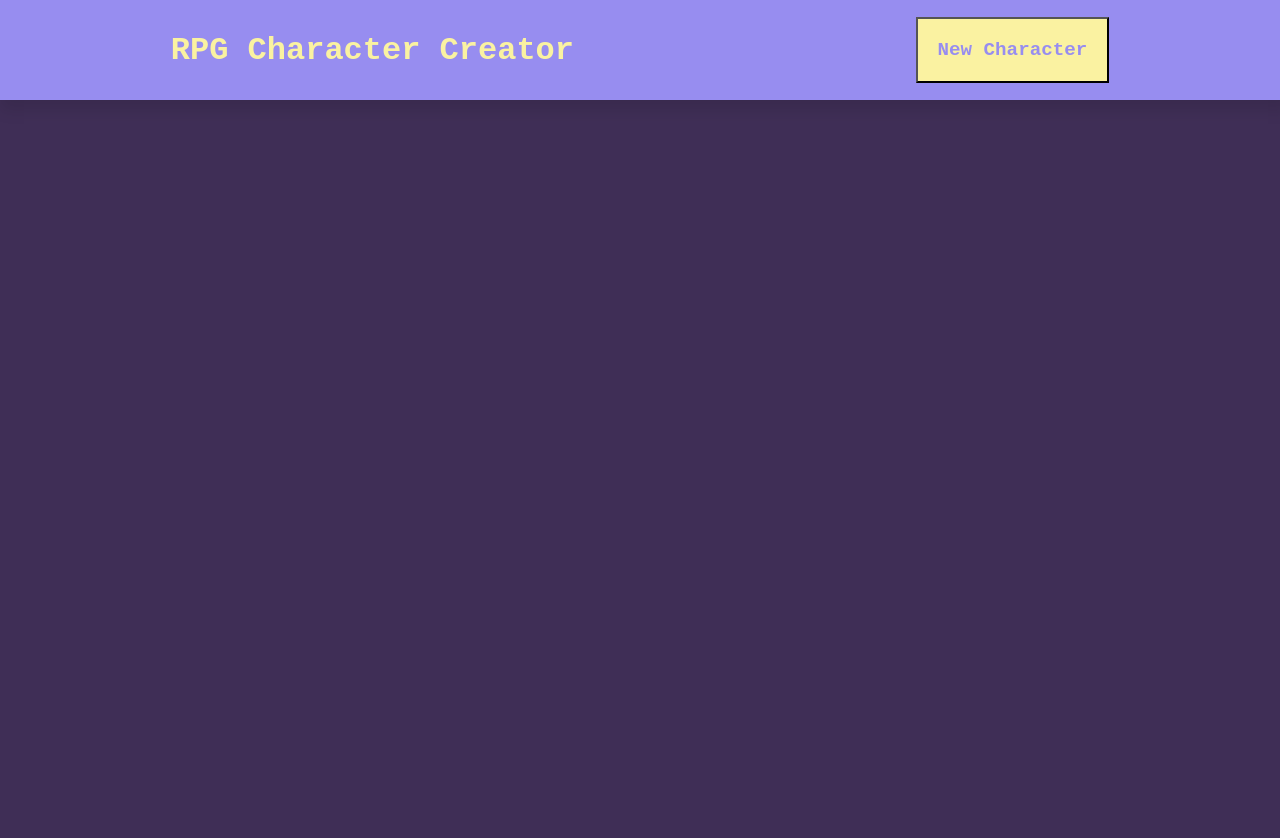
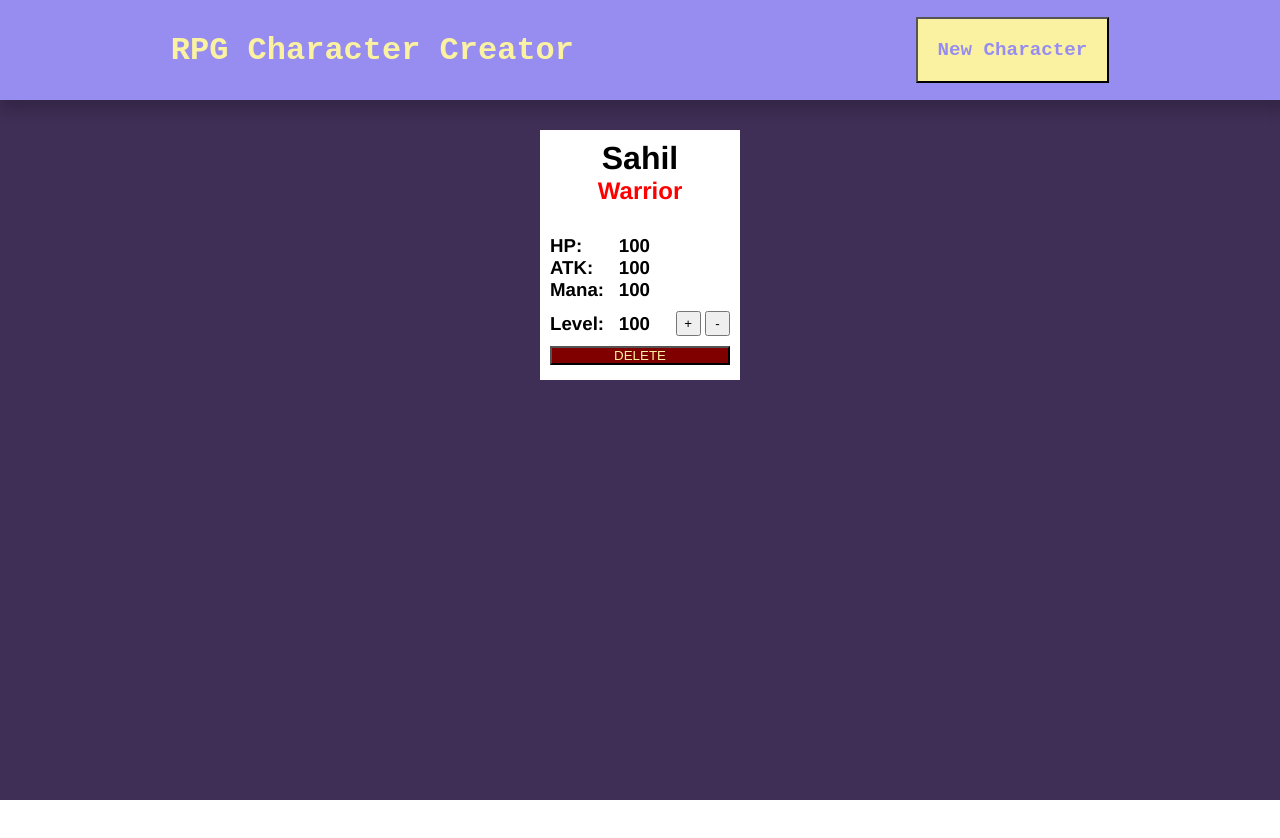
Before and after one commit to kepplin/rpg-characters, a plain HTML site: page index.html in a window 1280 px wide. After the commit the page ends 800 px from the top, so only its background shows below. Drawn offline with Linux system fonts and the light colour scheme.

Commit message:
Create styles for character card

```diff
--- a/index.html
+++ b/index.html
@@ -9,9 +9,42 @@
   <body>
     <header>
       <h1>RPG Character Creator</h1>
-      <button>New Character</button>
+      <button class="new-btn">New Character</button>
     </header>
-    <main></main>
+    <main>
+      <!-- delete character card html later-->
+      <div class="character-card">
+        <div class="character-name">
+          <h1>Sahil</h1>
+          <h2 class="warrior">Warrior</h2>
+        </div>
+        <div class="character-stats">
+          <div class="stat-box">
+            <h3>HP:</h3>
+            <h3 class="character-hp">100</h3>
+          </div>
+          <div class="stat-box">
+            <h3>ATK:</h3>
+            <h3 class="character-hp">100</h3>
+          </div>
+          <div class="stat-box">
+            <h3>Mana:</h3>
+            <h3 class="character-hp">100</h3>
+          </div>
+        </div>
+        <div class="character-level-box">
+          <div class="stat-box">
+            <h3>Level:</h3>
+            <h3 class="character-hp">100</h3>
+          </div>
+          <div>
+            <button class="lvl-button lvl-up">+</button>
+            <button class="lvl-button lvl-down">-</button>
+          </div>
+        </div>
+        <button class="delete-button">DELETE</button>
+      </div>
+    </main>
     <script src="script.js" defer></script>
   </body>
 </html>
--- a/styles.css
+++ b/styles.css
@@ -1,8 +1,8 @@
 /* font color for character cards: 401F3E, 759AAB*/
-
 * {
   margin: 0;
   padding: 0;
+  box-sizing: border-box;
 }
 
 body {
@@ -18,18 +18,22 @@ header {
   color: #faf2a1;
   font-family: "Courier New", Courier, monospace;
   height: 100px;
-  width: 100%;
   z-index: 1;
-  box-shadow: 5px 5px 15px 5px rgba(0, 0, 0, 0.1);
+  box-shadow: 5px 5px 15px 5px rgba(0, 0, 0, 0.2);
 }
 
 main {
   background-color: #3f2e56;
   width: 100%;
-  height: 100vh;
+  min-height: calc(100vh - 100px);
+  display: flex;
+  flex-wrap: wrap;
+  padding-top: 30px;
+  gap: 20px;
+  justify-content: space-evenly;
 }
 
-button {
+.new-btn {
   padding: 20px;
   background-color: #faf2a1;
   color: #978df0;
@@ -42,3 +46,59 @@ button:hover {
   cursor: pointer;
   transform: scale(1.1);
 }
+
+/* Character Card */
+.character-card {
+  background-color: white;
+  width: 200px;
+  height: 250px;
+  box-sizing: border-box;
+  padding: 10px;
+  font-family: "Franklin Gothic Medium", "Arial Narrow", Arial, sans-serif;
+}
+
+.character-card h2,
+.character-card h1 {
+  text-align: center;
+}
+.character-name {
+  padding-bottom: 30px;
+}
+.character-stats {
+  padding-bottom: 10px;
+}
+.warrior {
+  color: red;
+}
+.archer {
+  color: green;
+}
+.mage {
+  color: blue;
+}
+.dwarf {
+  color: orange;
+}
+.healer {
+  color: pink;
+}
+.character-level-box {
+  display: flex;
+  justify-content: space-between;
+}
+.stat-box {
+  display: flex;
+  align-items: center;
+  width: 100px;
+  justify-content: space-between;
+}
+.lvl-button {
+  width: 25px;
+  height: 25px;
+}
+.delete-button {
+  width: 100%;
+  margin-top: 10px;
+  background-color: maroon;
+  color: #faf2a1;
+}
```
